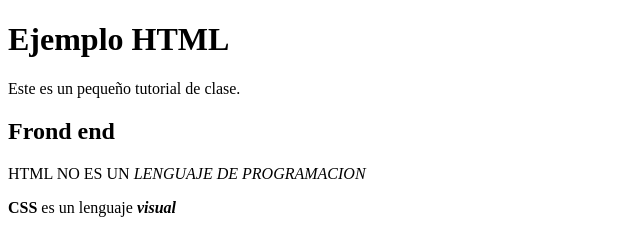
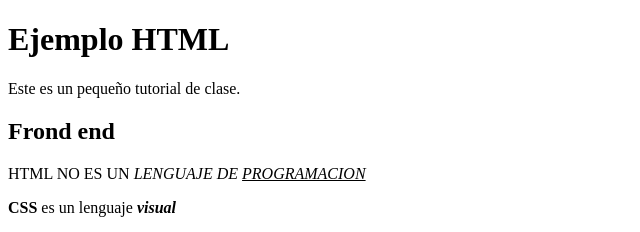
Before and after one commit to JesusCarmona21/ProyectoClaseWeb1, a plain HTML site: page html/ejercicio1.html in a window 1280 px wide. Shown: the top 232 px of the page, 0-640 px from the left. Drawn offline with Linux system fonts and the light colour scheme.

Commit message:
Adicione un subrayado

```diff
--- a/html/ejercicio1.html
+++ b/html/ejercicio1.html
@@ -14,7 +14,7 @@
     <p>Este es un pequeño tutorial de clase.</p>
 
     <h2>Frond end</h2>
-    <p>HTML NO ES UN <em>LENGUAJE DE PROGRAMACION</em></p>
+    <p>HTML NO ES UN <em>LENGUAJE DE <ins>PROGRAMACION</ins></em></p>
     <p> <strong>CSS</strong> es un lenguaje <strong> <em>visual</em> </strong></p>
 
     <h3>Java Script</h3>
```
